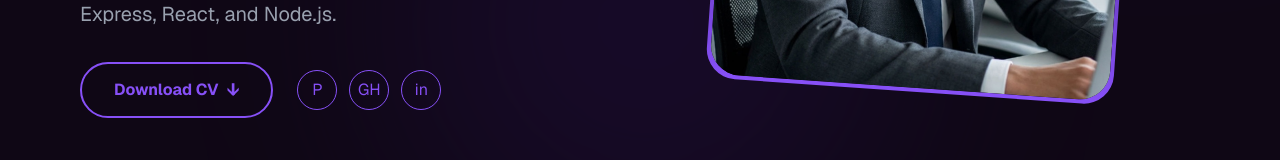
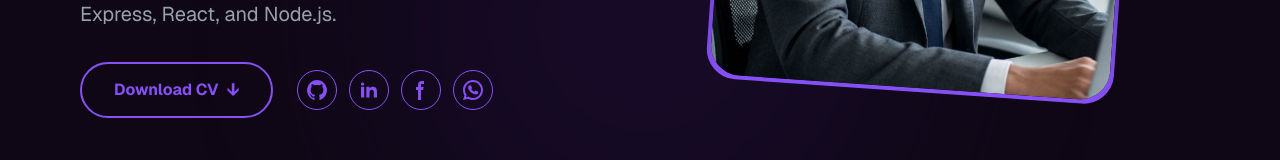
Before and after one commit to mrhassanali667/Porfolio, a Next.js app: page / in a window 1280 px wide. Shown: the part 553-713 px from the top of the page. Built offline with nearby package versions, Linux system fonts and the light colour scheme.

Commit message:
UI fixes

```diff
--- a/src/components/Hero.jsx
+++ b/src/components/Hero.jsx
@@ -6,33 +6,106 @@ import Image from 'next/image';
 const Hero = () => {
   return (
     <section className="relative h-auto w-full box-border overflow-hidden text-white font-sans flex items-center justify-center px-6 md:px-10 lg:px-10 xl:px-20 py-20 pt-35">
-      {/* Grid ki jagah Flex use kiya gaya hai */}
-      <div className="container mx-auto flex flex-col md:flex-row gap-5 items-center justify-center relative z-10">
+      <div className="container mx-auto flex flex-col md:flex-row gap-10 md:gap-5 items-center justify-center relative z-10">
 
-        {/* Left Side: Content (Flex Item) */}
+        {/* Left Side*/}
         <div className="space-y-4 flex-1 max-w-[600px]">
-          <h3 className="text-2xl md:text-3xl font-bold tracking-tight">I am Hassan Ali</h3>
-          <h1 className="text-[1em] md:text-3xl lg:text-5xl xl:text-7xl font-extrabold leading-tight tracking-tighter bg-gradient-to-r from-[#8750f7] to-white bg-clip-text text-transparent">
+          <h3 className="text-2xl max-sm:text-center md:text-3xl font-bold tracking-tight">I am Hassan Ali</h3>
+          <h1 className="text-[2em] max-sm:text-center md:text-3xl lg:text-5xl xl:text-7xl font-extrabold leading-tight tracking-tighter bg-gradient-to-r from-[#8750f7] to-white bg-clip-text text-transparent">
             MERN Stack Developer
           </h1>
-          <p className="text-gray-400 text-lg md:text-xl max-w-md leading-relaxed">
+          <p className="text-gray-400 max-sm:text-center text-lg md:text-xl max-w-md leading-relaxed">
             MERN Stack developer focused on building modern, responsive, and scalable web applications. I have a hands-on, project-driven learning mindset with practical experience building real-world apps using MongoDB, Express, React, and Node.js.
           </p>
 
-          <div className="flex max-lg:flex-col items-start lg:items-center gap-6 pt-4">
+          <div className="flex max-lg:flex-col max-sm:items-center items-start  lg:items-center gap-6 pt-4">
             <a href='./files/Hassan_Ali.pdf' target='_blank' className="px-8 py-3 border-2 border-[#8750f7] text-[#8750f7] rounded-full font-bold cursor-pointer hover:bg-[#8750f7] hover:text-white transition-all duration-300 flex items-center gap-2">
               Download CV <span className="text-lg">↓</span>
             </a>
 
             <div className="flex gap-3">
-              <a href="https://hassan-ali-dev.vercel.app" target="_blank" rel="noreferrer" className="w-10 h-10 border border-[#8750f7] rounded-full flex items-center justify-center text-[#8750f7] hover:bg-[#8750f7] hover:text-white cursor-pointer transition-all">P</a>
-              <a href="https://github.com/mrhassanali667" target="_blank" rel="noreferrer" className="w-10 h-10 border border-[#8750f7] rounded-full flex items-center justify-center text-[#8750f7] hover:bg-[#8750f7] hover:text-white cursor-pointer transition-all">GH</a>
-              <a href="https://www.linkedin.com/in/hassan-ali-abb517386/" target="_blank" rel="noreferrer" className="w-10 h-10 border border-[#8750f7] rounded-full flex items-center justify-center text-[#8750f7] hover:bg-[#8750f7] hover:text-white cursor-pointer transition-all">in</a>
+              <a href="https://github.com/mrhassanali667" target="_blank" rel="noreferrer" className="group w-10 h-10 border border-[#8750f7] rounded-full flex items-center justify-center text-[#8750f7] hover:bg-[#8750f7] cursor-pointer transition-all"><svg
+                className="w-6 h-6 text-[#8750f7] group-hover:text-white"
+                aria-hidden="true"
+                xmlns="http://www.w3.org/2000/svg"
+                width={24}
+                height={24}
+                fill="currentColor"
+                viewBox="0 0 24 24"
+              >
+                <path
+                  fillRule="evenodd"
+                  d="M12.006 2a9.847 9.847 0 0 0-6.484 2.44 10.32 10.32 0 0 0-3.393 6.17 10.48 10.48 0 0 0 1.317 6.955 10.045 10.045 0 0 0 5.4 4.418c.504.095.683-.223.683-.494 0-.245-.01-1.052-.014-1.908-2.78.62-3.366-1.21-3.366-1.21a2.711 2.711 0 0 0-1.11-1.5c-.907-.637.07-.621.07-.621.317.044.62.163.885.346.266.183.487.426.647.71.135.253.318.476.538.655a2.079 2.079 0 0 0 2.37.196c.045-.52.27-1.006.635-1.37-2.219-.259-4.554-1.138-4.554-5.07a4.022 4.022 0 0 1 1.031-2.75 3.77 3.77 0 0 1 .096-2.713s.839-.275 2.749 1.05a9.26 9.26 0 0 1 5.004 0c1.906-1.325 2.74-1.05 2.74-1.05.37.858.406 1.828.101 2.713a4.017 4.017 0 0 1 1.029 2.75c0 3.939-2.339 4.805-4.564 5.058a2.471 2.471 0 0 1 .679 1.897c0 1.372-.012 2.477-.012 2.814 0 .272.18.592.687.492a10.05 10.05 0 0 0 5.388-4.421 10.473 10.473 0 0 0 1.313-6.948 10.32 10.32 0 0 0-3.39-6.165A9.847 9.847 0 0 0 12.007 2Z"
+                  clipRule="evenodd"
+                />
+              </svg>
+              </a>
+              <a href="https://www.linkedin.com/in/hassan-ali-abb517386/" target="_blank" rel="noreferrer" className="group w-10 h-10 border border-[#8750f7] rounded-full flex items-center justify-center text-[#8750f7] hover:bg-[#8750f7] cursor-pointer transition-all">
+                <svg
+                  className="w-6 h-6 text-[#8750f7] group-hover:text-white"
+                  aria-hidden="true"
+                  xmlns="http://www.w3.org/2000/svg"
+                  width={24}
+                  height={24}
+                  fill="currentColor"
+                  viewBox="0 0 24 24"
+                >
+                  <path
+                    fillRule="evenodd"
+                    d="M12.51 8.796v1.697a3.738 3.738 0 0 1 3.288-1.684c3.455 0 4.202 2.16 4.202 4.97V19.5h-3.2v-5.072c0-1.21-.244-2.766-2.128-2.766-1.827 0-2.139 1.317-2.139 2.676V19.5h-3.19V8.796h3.168ZM7.2 6.106a1.61 1.61 0 0 1-.988 1.483 1.595 1.595 0 0 1-1.743-.348A1.607 1.607 0 0 1 5.6 4.5a1.601 1.601 0 0 1 1.6 1.606Z"
+                    clipRule="evenodd"
+                  />
+                  <path d="M7.2 8.809H4V19.5h3.2V8.809Z" />
+                </svg>
+
+              </a>
+              <a href="https://www.facebook.com/profile.php?id=61559818206492" target="_blank" rel="noreferrer" className="group w-10 h-10 border border-[#8750f7] rounded-full flex items-center justify-center text-[#8750f7] hover:bg-[#8750f7] cursor-pointer transition-all">
+                <svg
+                  className="w-6 h-6 text-[#8750f7] group-hover:text-white"
+                  aria-hidden="true"
+                  xmlns="http://www.w3.org/2000/svg"
+                  width={24}
+                  height={24}
+                  fill="currentColor"
+                  viewBox="0 0 24 24"
+                >
+                  <path
+                    fillRule="evenodd"
+                    d="M13.135 6H15V3h-1.865a4.147 4.147 0 0 0-4.142 4.142V9H7v3h2v9.938h3V12h2.021l.592-3H12V6.591A.6.6 0 0 1 12.592 6h.543Z"
+                    clipRule="evenodd"
+                  />
+                </svg>
+
+
+              </a>
+              <a href="https://wa.me/923001234567?text=Hello%2C%20I%20visited%20your%20portfolio%20and%20would%20like%20to%20discuss%20a%20project%20opportunity." target="_blank" rel="noreferrer" className="group w-10 h-10 border border-[#8750f7] rounded-full flex items-center justify-center text-[#8750f7] hover:bg-[#8750f7] cursor-pointer transition-all">
+                <svg
+                  className="w-6 h-6 text-[#8750f7] group-hover:text-white"
+                  aria-hidden="true"
+                  xmlns="http://www.w3.org/2000/svg"
+                  width={24}
+                  height={24}
+                  fill="none"
+                  viewBox="0 0 24 24"
+                >
+                  <path
+                    fill="currentColor"
+                    fillRule="evenodd"
+                    d="M12 4a8 8 0 0 0-6.895 12.06l.569.718-.697 2.359 2.32-.648.379.243A8 8 0 1 0 12 4ZM2 12C2 6.477 6.477 2 12 2s10 4.477 10 10-4.477 10-10 10a9.96 9.96 0 0 1-5.016-1.347l-4.948 1.382 1.426-4.829-.006-.007-.033-.055A9.958 9.958 0 0 1 2 12Z"
+                    clipRule="evenodd"
+                  />
+                  <path
+                    fill="currentColor"
+                    d="M16.735 13.492c-.038-.018-1.497-.736-1.756-.83a1.008 1.008 0 0 0-.34-.075c-.196 0-.362.098-.49.291-.146.217-.587.732-.723.886-.018.02-.042.045-.057.045-.013 0-.239-.093-.307-.123-1.564-.68-2.751-2.313-2.914-2.589-.023-.04-.024-.057-.024-.057.005-.021.058-.074.085-.101.08-.079.166-.182.249-.283l.117-.14c.121-.14.175-.25.237-.375l.033-.066a.68.68 0 0 0-.02-.64c-.034-.069-.65-1.555-.715-1.711-.158-.377-.366-.552-.655-.552-.027 0 0 0-.112.005-.137.005-.883.104-1.213.311-.35.22-.94.924-.94 2.16 0 1.112.705 2.162 1.008 2.561l.041.06c1.161 1.695 2.608 2.951 4.074 3.537 1.412.564 2.081.63 2.461.63.16 0 .288-.013.4-.024l.072-.007c.488-.043 1.56-.599 1.804-1.276.192-.534.243-1.117.115-1.329-.088-.144-.239-.216-.43-.308Z"
+                  />
+                </svg>
+
+              </a>
             </div>
           </div>
         </div>
 
-        {/* Right Side: Image (Flex Item) */}
+        {/* Right Side*/}
         <div className="relative flex justify-center flex-1 max-w-[600px]">
           <div className="relative group">
             <div className="absolute -inset-1 bg-gradient-to-b from-[#2a1454] to-[#8750f7] rounded-[30px] rotate-4 group-hover:rotate-0 transition-transform duration-500"></div>
```
